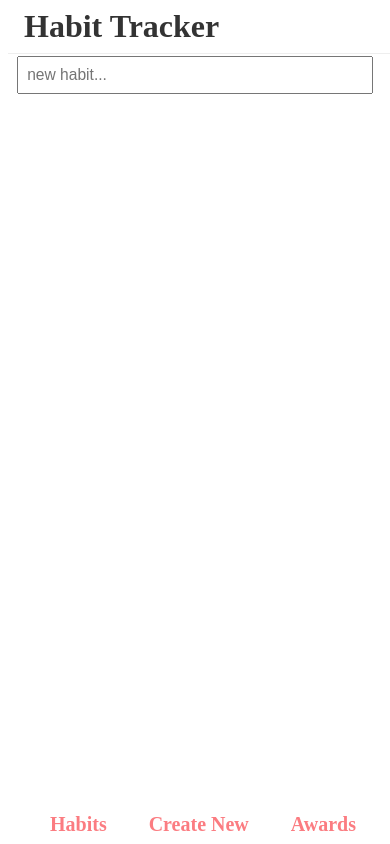
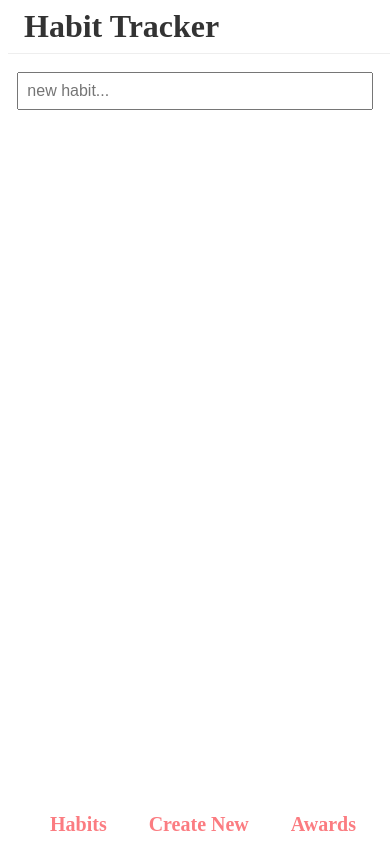
Before and after one commit to katmorris8/habit-tracker, a React app: page / in a window 390 px wide. Both pictures are taken after a click on the button "Create New". Built offline with nearby package versions, Linux system fonts and the light colour scheme; a web font is replaced by a local one.

Commit message:
ajust font size, padding and margin of input

```diff
--- a/src/HabitInput/style.css
+++ b/src/HabitInput/style.css
@@ -1,13 +1,7 @@
 .habit-input {
-  font-size: 18px;
-  padding: 10px;
+  font-size: 1rem;
+  padding: .5rem;
   width: 100%;
   outline: none;
+  margin: 1rem 0;
 }
-
-@media only screen and (max-width: 480px) {
-  .habit-input {
-    font-size: 4vw;
-    padding: 2vw;
-  }
-}
```
